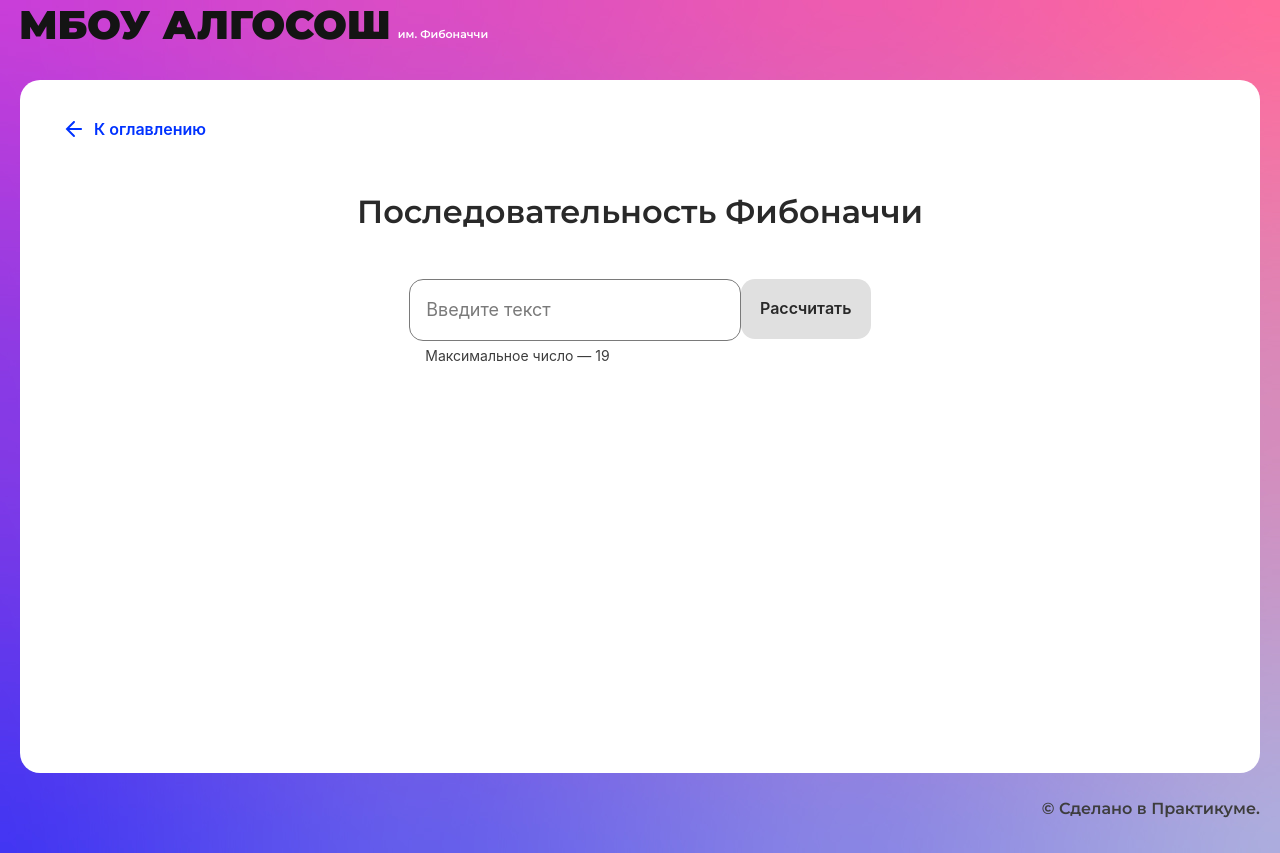
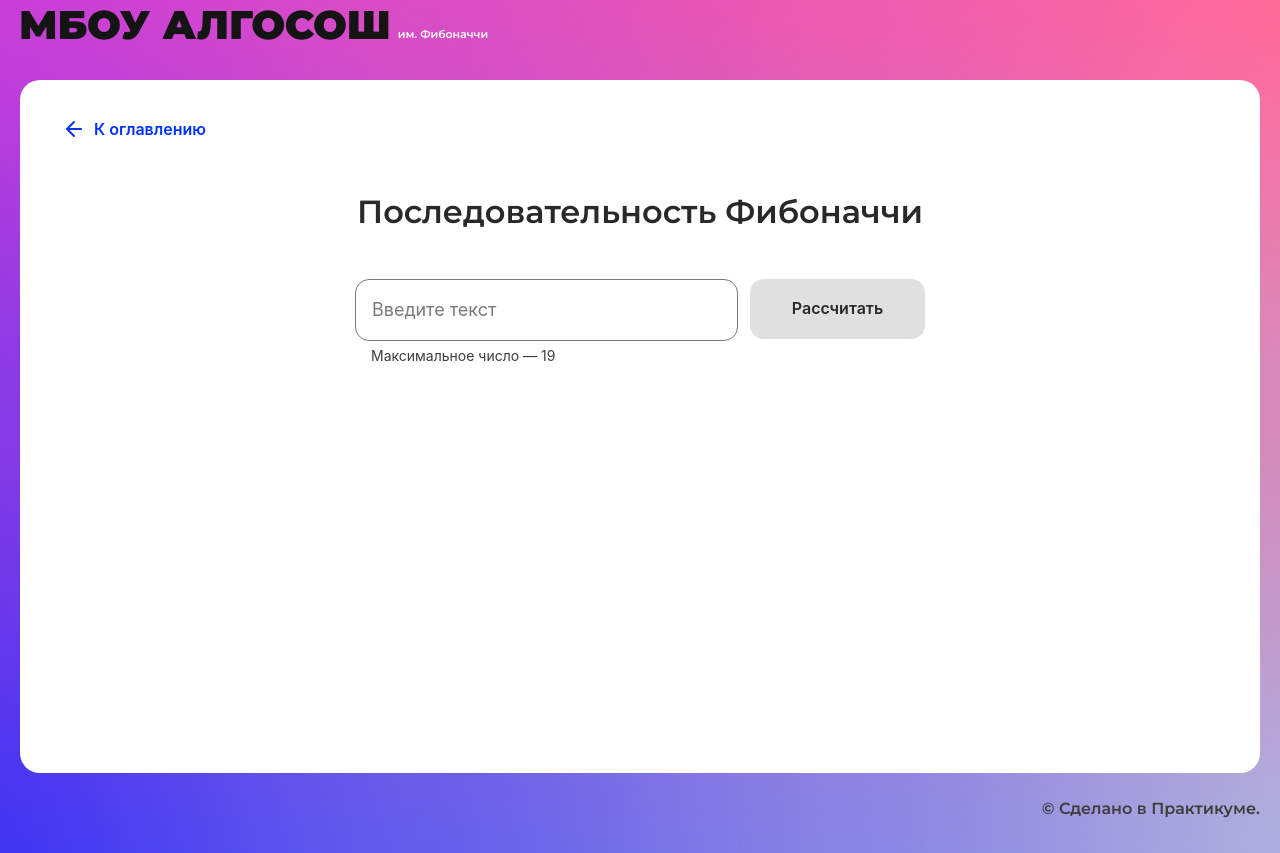
Before and after one commit to Kartinkartin/algososh, a React (Create React App) app: page /fibonacci in a window 1280 px wide. Built offline with nearby package versions, Linux system fonts and the light colour scheme.

Commit message:
Add some layout rules

```diff
--- a/src/components/fibonacci-page/fibonacci-page.module.css
+++ b/src/components/fibonacci-page/fibonacci-page.module.css
@@ -9,7 +9,7 @@
 .form {
     display: flex;
     flex-direction: row;
-    max-width: 520px;
+    min-width: 570px;
 }
 
 .container {
--- a/src/components/fibonacci-page/fibonacci-page.tsx
+++ b/src/components/fibonacci-page/fibonacci-page.tsx
@@ -19,7 +19,6 @@ export const FibonacciPage: React.FC = () => {
     const input = (e.target as HTMLFormElement)[0];
     const data: string = (input as HTMLInputElement).value;
     calcFib(data);
-    (input as HTMLInputElement).value = '';
   }
 
   const onChange = (e: FormEvent<HTMLInputElement>): void => {
@@ -67,12 +66,17 @@ export const FibonacciPage: React.FC = () => {
             isLimitText={true}
             onChange={onChange}
           />
+          <div>
           <Button
             text='Рассчитать'
             type='submit'
             isLoader={loader}
             disabled={isDisable}
+            extraClass='ml-6'
+            linkedList="small"
           />
+          </div>
+
         </form>
         <ul className={style.container}>
           {items && items.map((item, index) =>
```
